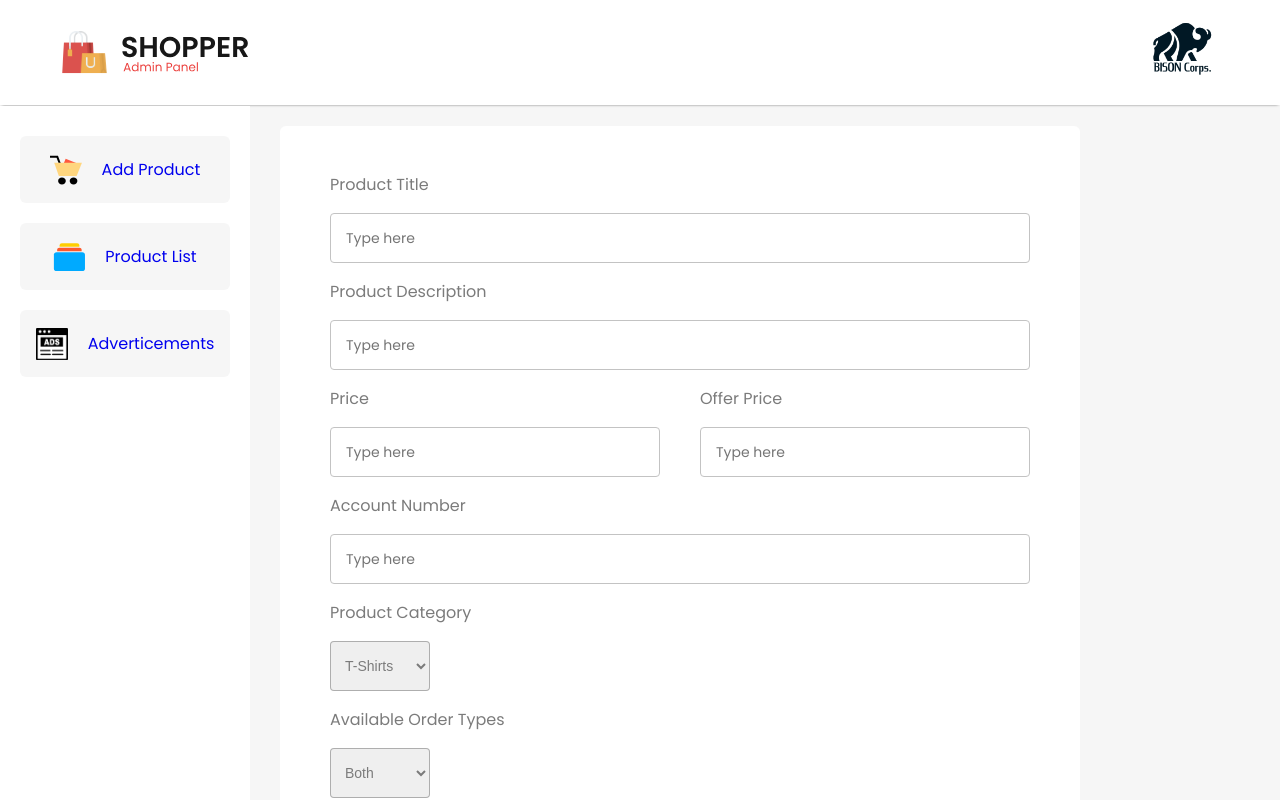
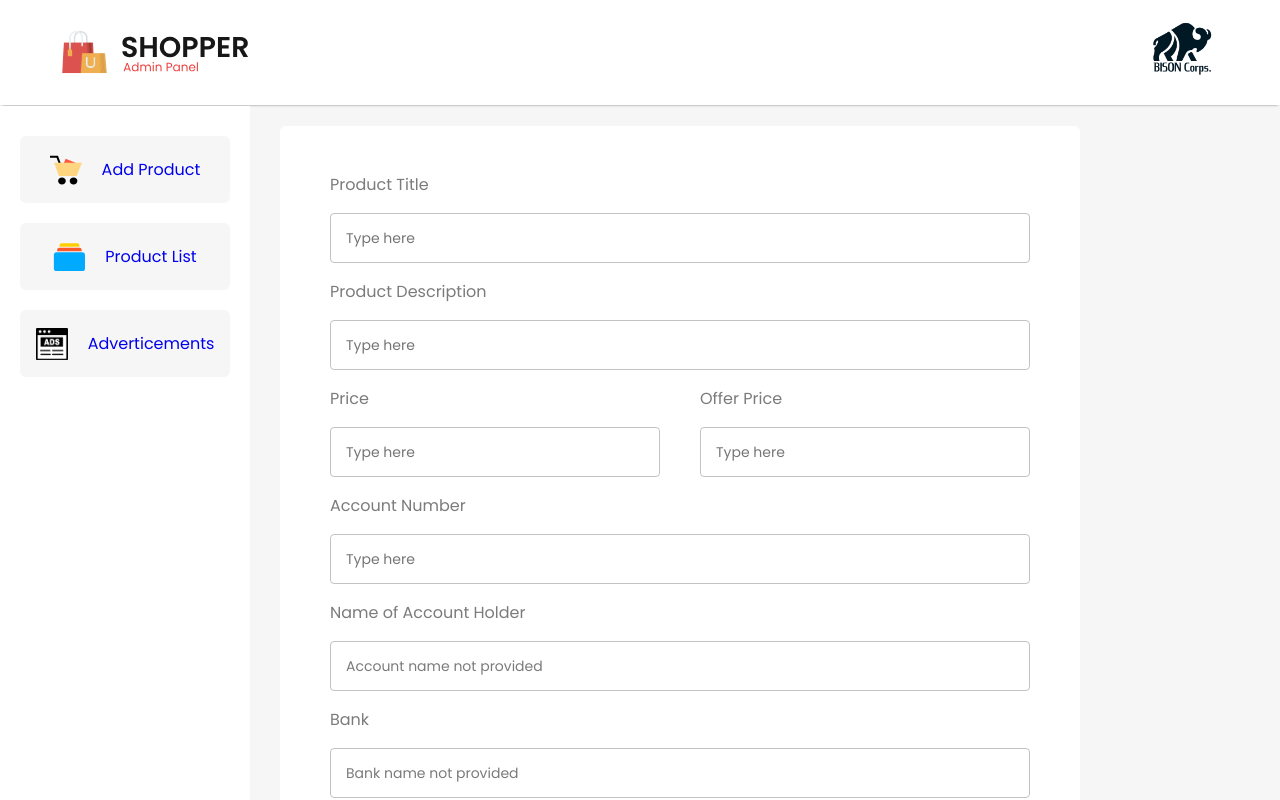
Before and after one commit to iransamarasekara/AdminNew, a React (Vite) app: page /addproduct in a window 1280 px wide. Shown: the top 800 px of the page. Built offline with nearby package versions, Linux system fonts and the light colour scheme.

Commit message:
add acc details

```diff
--- a/src/Components/AddProduct/AddProduct.jsx
+++ b/src/Components/AddProduct/AddProduct.jsx
@@ -40,6 +40,8 @@ const AddProduct = () => {
         size_guide:"",
         acc_no:"",
         avl_order_types:"both",
+        acc_name:"Account name not provided",
+        bank:"Bank name not provided",
     })
 
     const imageLogoHandler = (e)=>{
@@ -204,6 +206,14 @@ const AddProduct = () => {
             <input value={productDetails.acc_no} onChange={changeHandler} type='text' name='acc_no' placeholder='Type here'/>
         </div>
         <div className="addproduct-itemfield">
+            <p>Name of Account Holder</p>
+            <input value={productDetails.acc_name} onChange={changeHandler} type='text' name='acc_name' placeholder='Type here'/>
+        </div>
+        <div className="addproduct-itemfield">
+            <p>Bank</p>
+            <input value={productDetails.bank} onChange={changeHandler} type='text' name='bank' placeholder='Type here'/>
+        </div>
+        <div className="addproduct-itemfield">
             <p>Product Category</p>
             <select value={productDetails.category} onChange={changeHandler} name="category" className='add-product-selector'>
                 <option value='t-shirts'>T-Shirts</option>
```
